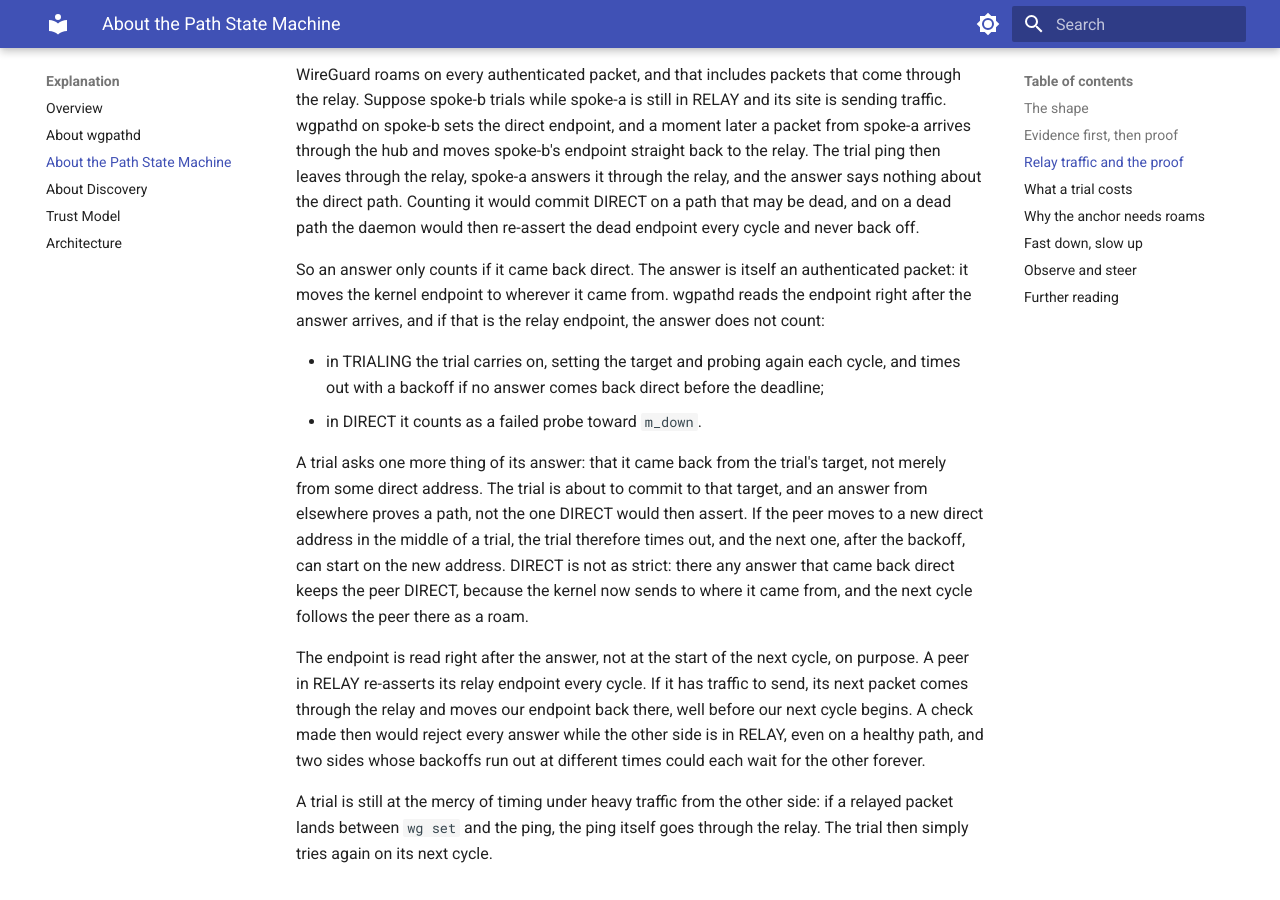
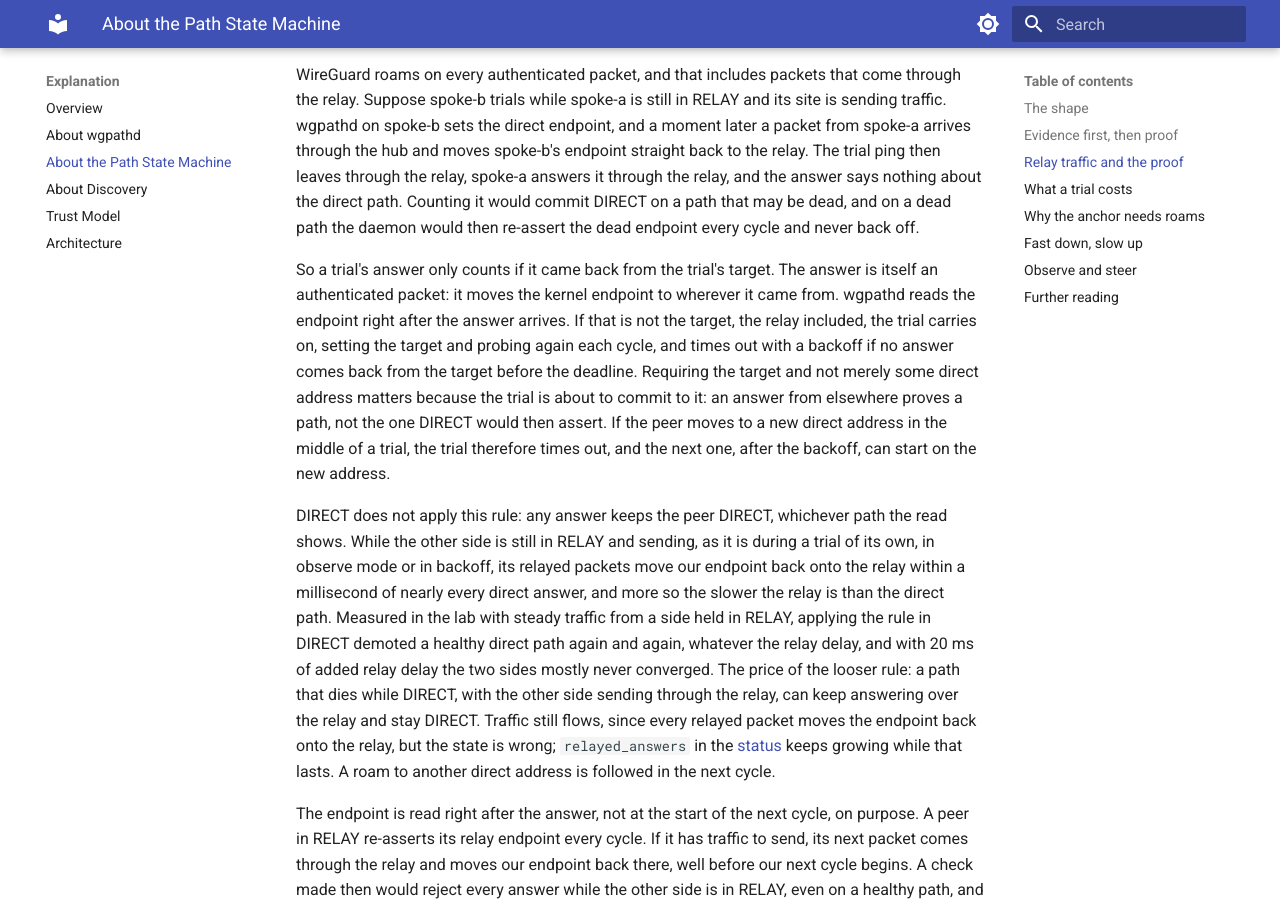
Before and after one commit to m00qek/wgpathd, an MkDocs documentation site: the page built from docs/explanation/state-machine.md, in a window 1280 px wide and 900 px high, scrolled down 2062 px. Built offline with MkDocs 1.6.1 and Material for MkDocs 9.7.7, drawn with Linux system fonts in a browser that asks for light colours.

Commit message:
R4 for trials only: DIRECT holds on any answer, since relay traffic from the other side refuses nearly every direct one

```diff
--- a/docs/explanation/state-machine.md
+++ b/docs/explanation/state-machine.md
@@ -47,12 +47,9 @@ The tunnel ping is as large as `wg_mesh` allows: the whole packet fills the inte
 
 WireGuard roams on every authenticated packet, and that includes packets that come through the relay. Suppose spoke-b trials while spoke-a is still in RELAY and its site is sending traffic. wgpathd on spoke-b sets the direct endpoint, and a moment later a packet from spoke-a arrives through the hub and moves spoke-b's endpoint straight back to the relay. The trial ping then leaves through the relay, spoke-a answers it through the relay, and the answer says nothing about the direct path. Counting it would commit DIRECT on a path that may be dead, and on a dead path the daemon would then re-assert the dead endpoint every cycle and never back off.
 
-So an answer only counts if it came back direct. The answer is itself an authenticated packet: it moves the kernel endpoint to wherever it came from. wgpathd reads the endpoint right after the answer arrives, and if that is the relay endpoint, the answer does not count:
+So a trial's answer only counts if it came back from the trial's target. The answer is itself an authenticated packet: it moves the kernel endpoint to wherever it came from. wgpathd reads the endpoint right after the answer arrives. If that is not the target, the relay included, the trial carries on, setting the target and probing again each cycle, and times out with a backoff if no answer comes back from the target before the deadline. Requiring the target and not merely some direct address matters because the trial is about to commit to it: an answer from elsewhere proves a path, not the one DIRECT would then assert. If the peer moves to a new direct address in the middle of a trial, the trial therefore times out, and the next one, after the backoff, can start on the new address.
 
-- in TRIALING the trial carries on, setting the target and probing again each cycle, and times out with a backoff if no answer comes back direct before the deadline;
-- in DIRECT it counts as a failed probe toward `m_down`.
-
-A trial asks one more thing of its answer: that it came back from the trial's target, not merely from some direct address. The trial is about to commit to that target, and an answer from elsewhere proves a path, not the one DIRECT would then assert. If the peer moves to a new direct address in the middle of a trial, the trial therefore times out, and the next one, after the backoff, can start on the new address. DIRECT is not as strict: there any answer that came back direct keeps the peer DIRECT, because the kernel now sends to where it came from, and the next cycle follows the peer there as a roam.
+DIRECT does not apply this rule: any answer keeps the peer DIRECT, whichever path the read shows. While the other side is still in RELAY and sending, as it is during a trial of its own, in observe mode or in backoff, its relayed packets move our endpoint back onto the relay within a millisecond of nearly every direct answer, and more so the slower the relay is than the direct path. Measured in the lab with steady traffic from a side held in RELAY, applying the rule in DIRECT demoted a healthy direct path again and again, whatever the relay delay, and with 20 ms of added relay delay the two sides mostly never converged. The price of the looser rule: a path that dies while DIRECT, with the other side sending through the relay, can keep answering over the relay and stay DIRECT. Traffic still flows, since every relayed packet moves the endpoint back onto the relay, but the state is wrong; `relayed_answers` in the [status](../reference/ubus-status.md) keeps growing while that lasts. A roam to another direct address is followed in the next cycle.
 
 The endpoint is read right after the answer, not at the start of the next cycle, on purpose. A peer in RELAY re-asserts its relay endpoint every cycle. If it has traffic to send, its next packet comes through the relay and moves our endpoint back there, well before our next cycle begins. A check made then would reject every answer while the other side is in RELAY, even on a healthy path, and two sides whose backoffs run out at different times could each wait for the other forever.
 
```
Also changed, not shown: docs/explanation/architecture.md (+1 -1 lines), docs/reference/parameters.md (+1 -1 lines), docs/reference/ubus-status.md (+1 -1 lines), 3 other files.
